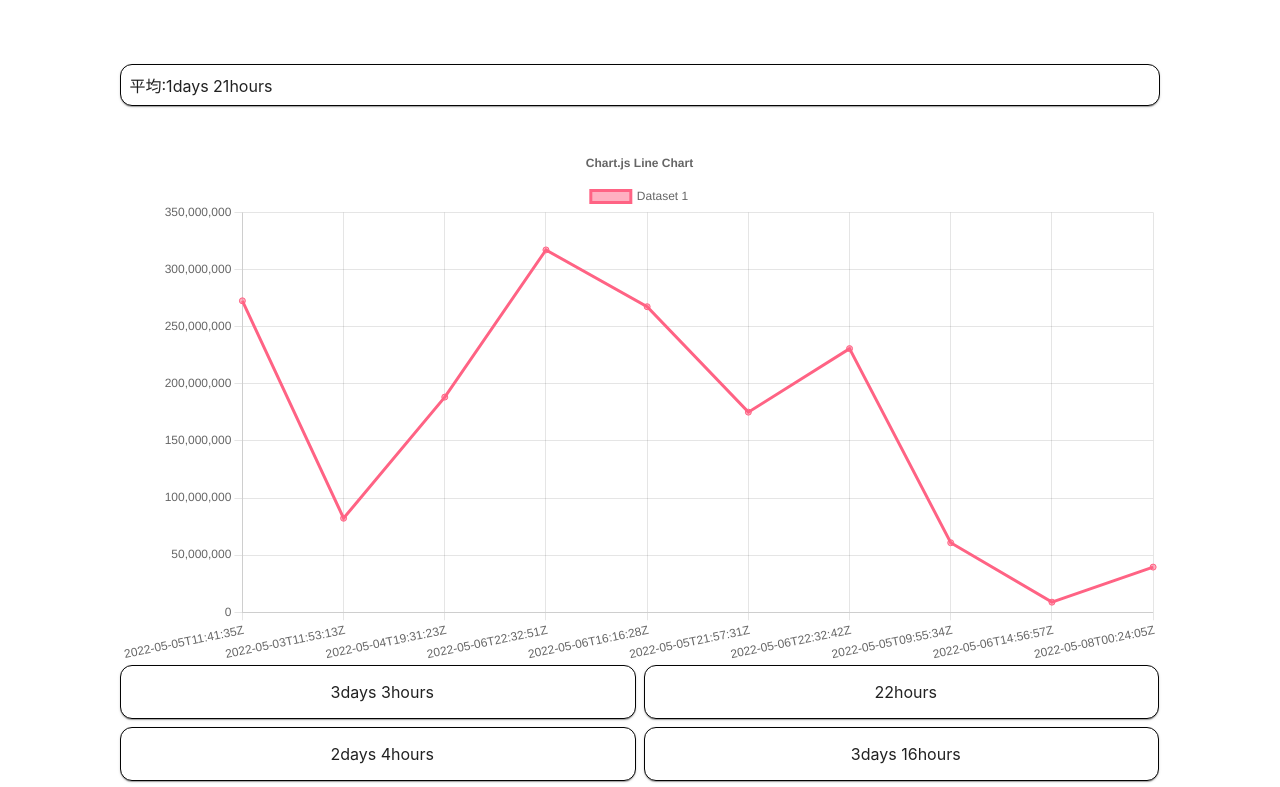
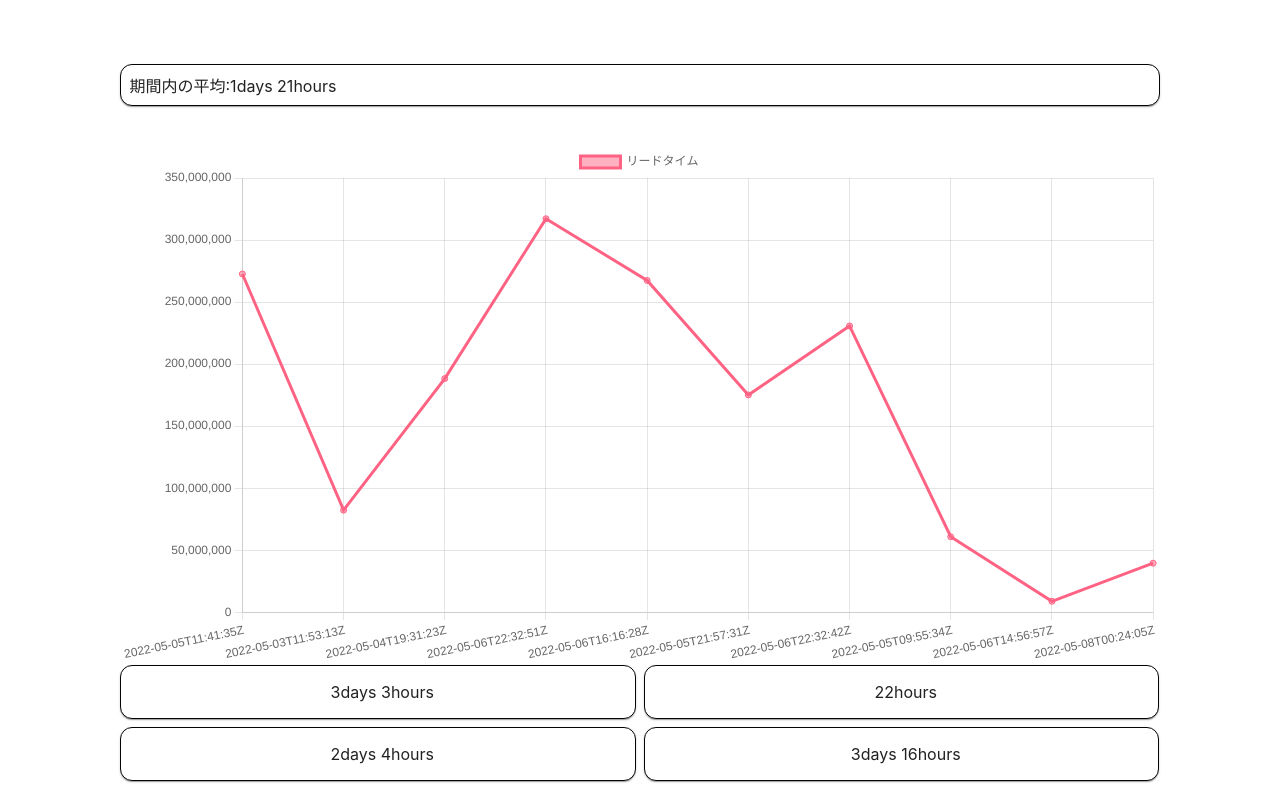
Before and after one commit to thetalemon/prlt, a Next.js app: page / in a window 1280 px wide. Shown: the top 787 px of the page. Built offline with nearby package versions, Linux system fonts and the light colour scheme; no server answers.

Commit message:
ui: adjust chart

```diff
--- a/components/PRs.tsx
+++ b/components/PRs.tsx
@@ -1,7 +1,6 @@
 import { useQuery } from '@apollo/client'
 import styles from '../styles/Home.module.css'
-import prs from '../mockData/prs.json'
-import { PrQuery, PrQueryResponse, PullRequest, PullRequestNode } from '../infra/pr'
+import { PrQuery, getPr, PullRequest, PullRequestNode } from '../infra/pr'
 import { Box, Grid, Paper } from '@mui/material'
 import React from 'react'
 import {
@@ -39,10 +38,6 @@ const options = {
   plugins: {
     legend: {
       position: 'top' as const
-    },
-    title: {
-      display: true,
-      text: 'Chart.js Line Chart'
     }
   }
 }
@@ -63,11 +58,7 @@ function TimeElement({ time }: { time: number }) {
     return <span>{hours}hours</span>
   }
 
-  return (
-    <span>
-      {days}days {hours}hours
-    </span>
-  )
+  return <span>{days}days {hours}hours</span>
 }
 
 function Calced({ time }: { time: number }) {
@@ -97,7 +88,7 @@ function Average({ prLtTimes }: { prLtTimes: number[] }) {
 
   return (
     <Paper sx={classes.average}>
-      平均:
+      期間内の平均:
       <TimeElement time={average} />
     </Paper>
   )
@@ -105,16 +96,13 @@ function Average({ prLtTimes }: { prLtTimes: number[] }) {
 
 export default function PRs() {
   // const { data, loading, error } = useQuery(PrQuery, { variables: { number: 30 } })
-  const data: PrQueryResponse = prs
-  const loading = false
-  const error = undefined
+  const { data, loading, error } = getPr()
 
   if (loading) {
     return <h2>Loading...</h2>
   }
 
   if (error) {
-    console.error(error)
     return null
   }
 
@@ -131,7 +119,7 @@ export default function PRs() {
     labels: mergedTimes,
     datasets: [
       {
-        label: 'Dataset 1',
+        label: 'リードタイム',
         data: prLtTimes,
         borderColor: 'rgb(255, 99, 132)',
         backgroundColor: 'rgba(255, 99, 132, 0.5)'
--- a/infra/pr.ts
+++ b/infra/pr.ts
@@ -1,4 +1,5 @@
 import { gql } from '@apollo/client'
+import prs from '../mockData/prs.json'
 
 export type PullRequest = {
   mergedAt: string
@@ -31,3 +32,11 @@ export const PrQuery = gql`
     }
   }
 `
+
+export function getPr() {
+  return {
+    data: prs as PrQueryResponse,
+    loading: false,
+    error: undefined
+  }
+}
```
